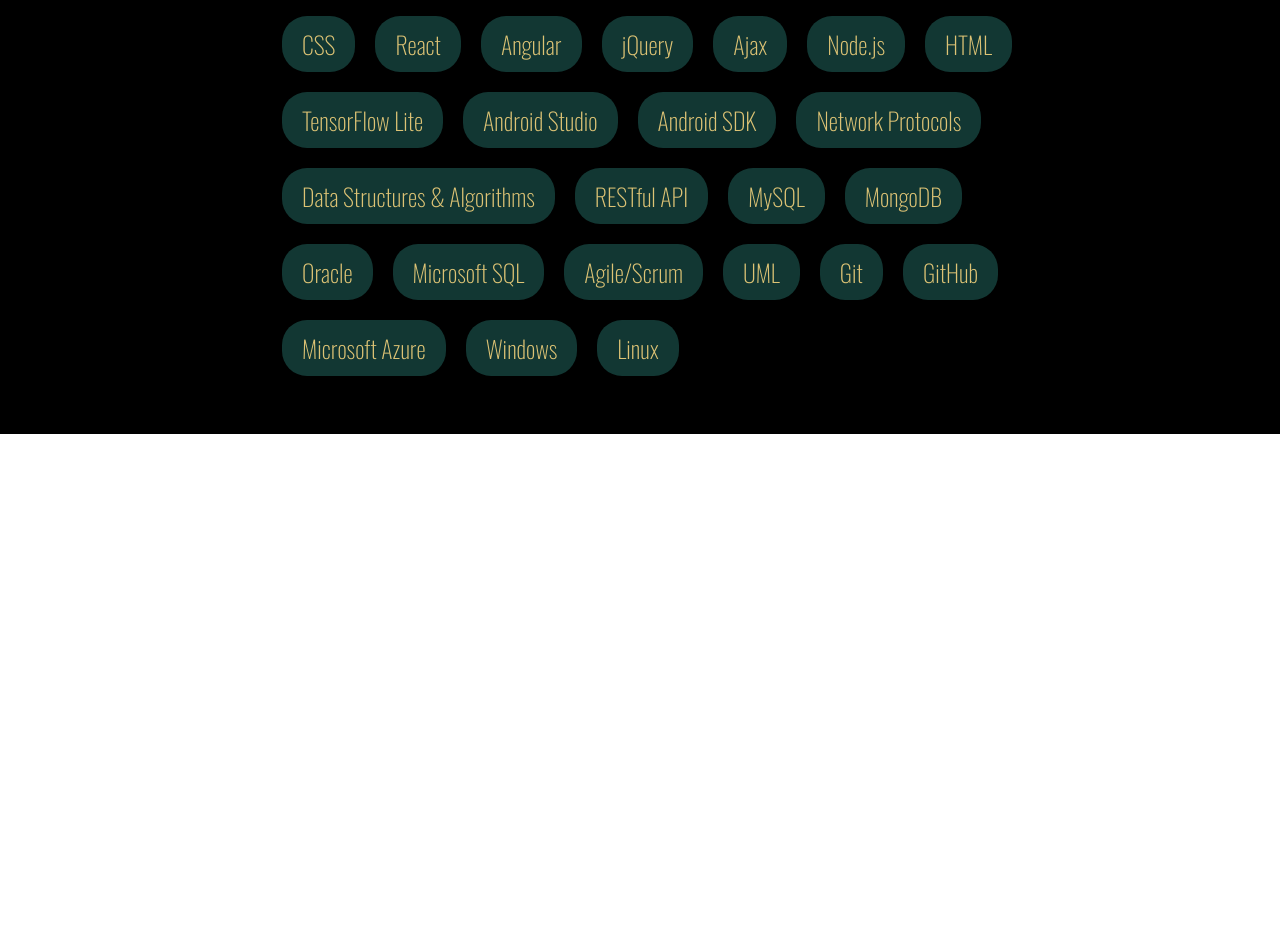
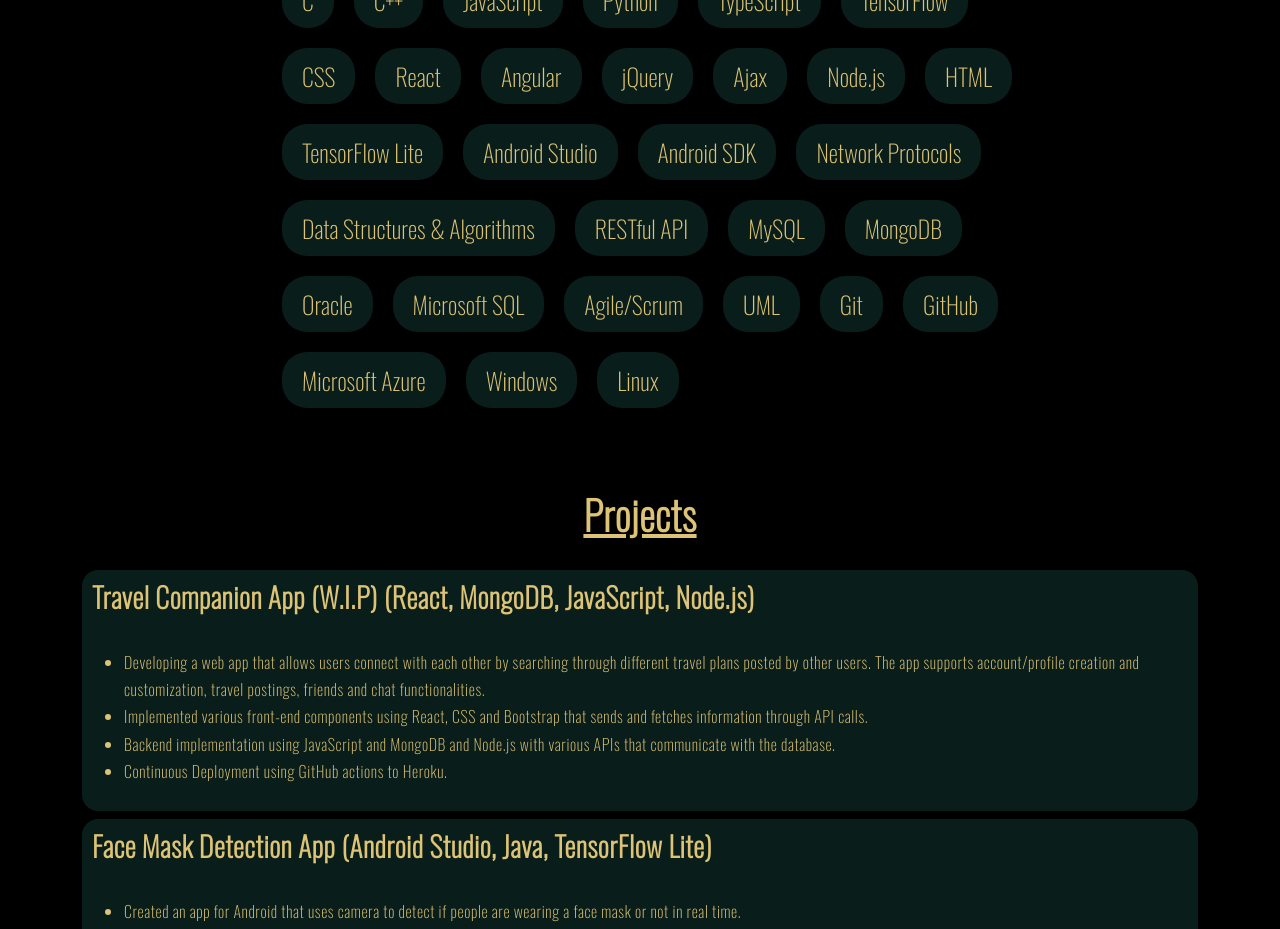
Before and after one commit to Amir-Helali/personal-website, a React (Create React App) app: page / in a window 1280 px wide. Shown: the part 1860-2789 px from the top of the page. Before the commit the page ends 2294 px from the top, so only its background shows below. Built offline with nearby package versions, Linux system fonts and the light colour scheme.

Commit message:
Projects component finished

```diff
--- a/src/App.css
+++ b/src/App.css
@@ -159,7 +159,7 @@
   order: 2;
 }
 
-/**********SKILSS**********/
+/**********SKILS**********/
 
 .skills{
   background-color: black;
@@ -184,8 +184,25 @@
   color: var(--prime-gold);
   display: inline-block;
   font-size: 1.5rem;
-  background-color: var(--prime-green);
+  background-color: #091d1b;
   margin: 0.625rem;
   padding: 0.625rem 1.25rem;
   border-radius: 1.563rem;
 }
+
+/**********PROJECTS**********/
+
+.projects{
+  background-color: black;
+  font-family: "Oswald";
+  color: var(--prime-gold);
+  letter-spacing: 0.0375rem;
+  line-height: 1.7;
+}
+
+.projects-content{
+  background: #091d1b;
+  padding: 0.625rem;
+  border-radius: 1rem;
+  font-size: 1rem;
+}
--- a/src/App.js
+++ b/src/App.js
@@ -5,6 +5,7 @@
 import AboutMe from './components/AboutMe';
 import Education from './components/Education';
 import Skills from './components/Skills';
+import Projects from './components/Projects';
 function App() {
   return (
     <>
@@ -13,6 +14,7 @@
       <AboutMe></AboutMe>
       <Education></Education>
       <Skills></Skills>
+      <Projects></Projects>
     </>
   );
 }
--- a/src/components/AboutMe.js
+++ b/src/components/AboutMe.js
@@ -13,7 +13,7 @@
                 </div>
                 <div className='col-lg-6 col-xm-12'>
                     <div className='about-block'>
-                        <h2 className='about'><b>About Me</b></h2>
+                        <h2 className='about mb-2'><b>About Me</b></h2>
                         <p className='aboutme-par mt-3'>
                             I am a 3rd year Software Development student at Seneca currently looking for exciting employment opportunities for my upcoming summer co-op term.
                             I have gained a vast amount of hands on and theoretical experiences during my studies and I am very much looking forward to apply what I've learned in the work environment.
--- a/src/components/Education.js
+++ b/src/components/Education.js
@@ -4,7 +4,7 @@
     return (
         <div className='education'>
             <div className='container py-5'>
-                <h2 className='edu-title'><b>EDUCATION</b></h2>
+                <h2 className='edu-title mb-4'><b>EDUCATION</b></h2>
                 <div className='edu-details'>
                     <div className='edu-program'>
                         <h4 className='edu-school'><b>Honours Bachelor of Technology - Software Development</b></h4>
--- /dev/null
+++ b/src/components/Projects.js
@@ -0,0 +1,42 @@
+import React from 'react'
+
+const Projects = () => {
+    return (
+        <div className='projects'>
+            <div className='d-flex justify-content-center py-4'>
+                <h1><b><u>Projects</u></b></h1>
+            </div>
+            <div className='container projects-wrapper'>
+                <div className='projects-content mb-2'>
+                    <h3><b>Travel Companion App (W.I.P) (React, MongoDB, JavaScript, Node.js)</b></h3>
+                    <br></br>
+                    <ul>
+                        <li>Developing a web app that allows users connect with each other by searching through different travel plans posted by other users. The app supports account/profile creation and customization, travel postings, friends and chat functionalities.</li>
+                        <li>Implemented various front-end components using React, CSS and Bootstrap that sends and fetches information through API calls.</li>
+                        <li>Backend implementation using JavaScript and MongoDB and Node.js with various APIs that communicate with the database.</li>
+                        <li>Continuous Deployment using GitHub actions to Heroku.</li>
+                    </ul>
+                </div>
+                <div className='projects-content mb-2'>
+                    <h3><b>Face Mask Detection App (Android Studio, Java, TensorFlow Lite)</b></h3>
+                    <br></br>
+                    <ul>
+                        <li>Created an app for Android that uses camera to detect if people are wearing a face mask or not in real time. </li>
+                        <li>Implemented in Android Studio utilizing TensorFlow Lite to use a pre-trained model with approximately 93% accuracy. Implemented by following OOP principles</li>
+                    </ul>
+                </div>
+                <div className='projects-content mb-2'>
+                    <h3><b>Various School Projects (C, C++, Angular)</b></h3>
+                    <br></br>
+                    <ul>
+                        <li>Created a chat application in C++ with TCP and UDP protocols that allowed multiple users to connect to the server.</li>
+                        <li>Created a virtual university library in Java with different account levels functionalities that managed the items borrowed by each account from the library. A user interface was implemented with JavaFX.</li>
+                        <li>Deployed a weather web app using Angular for the front end that utilized 3rd party APIs to fetch location and weather data.</li>
+                    </ul>
+                </div>
+            </div>
+        </div>
+    )
+}
+
+export default Projects
--- a/src/components/Skills.js
+++ b/src/components/Skills.js
@@ -4,7 +4,7 @@
     return (
         <div className='skills'>
             <div className='container py-5'>
-                <h2 className='skills-title'><b><u>SKILLS</u></b></h2>
+                <h2 className='skills-title mb-4'><b><u>SKILLS</u></b></h2>
                 <ul className='skills-list'>
                     <li>C</li>
                     <li>C++</li>
```
